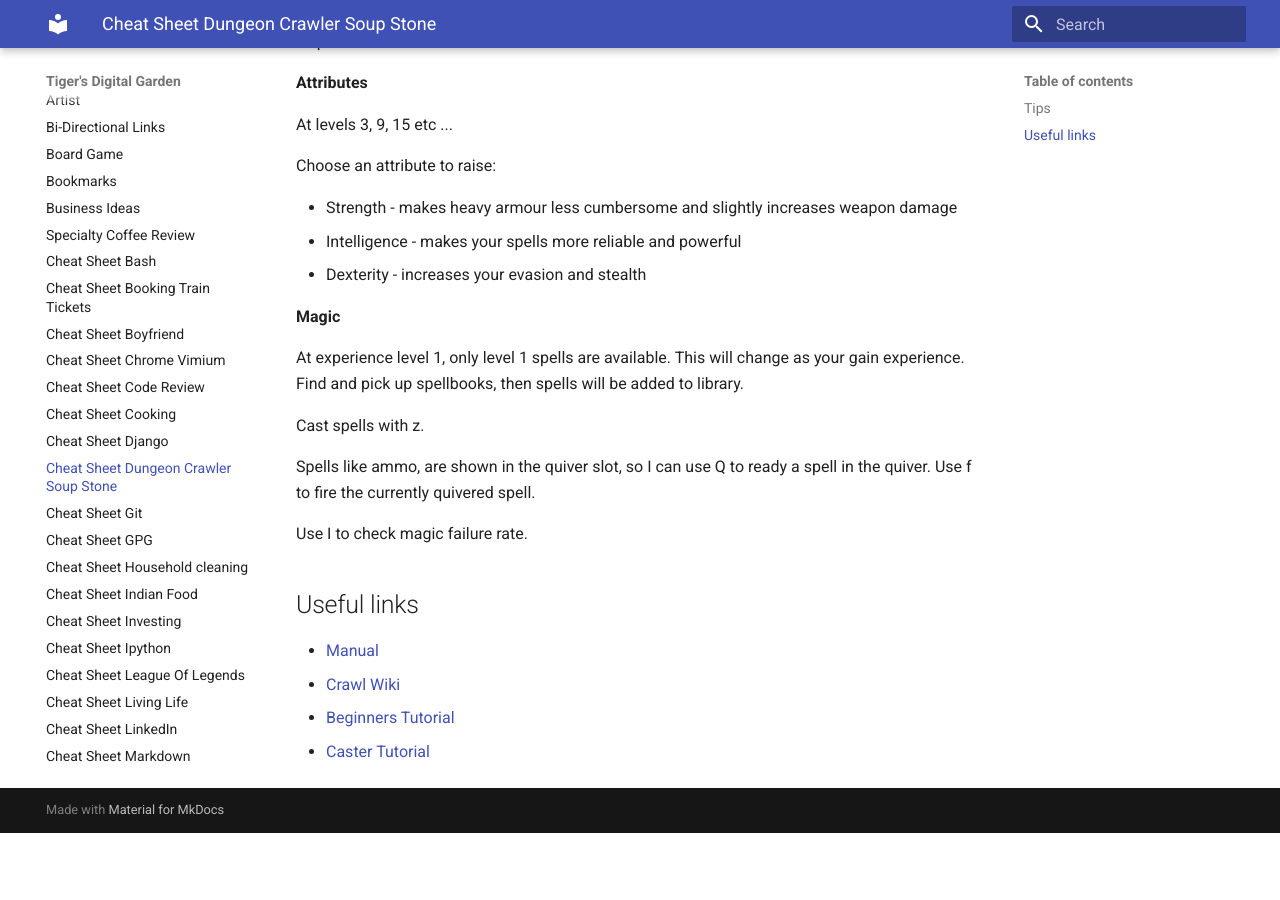
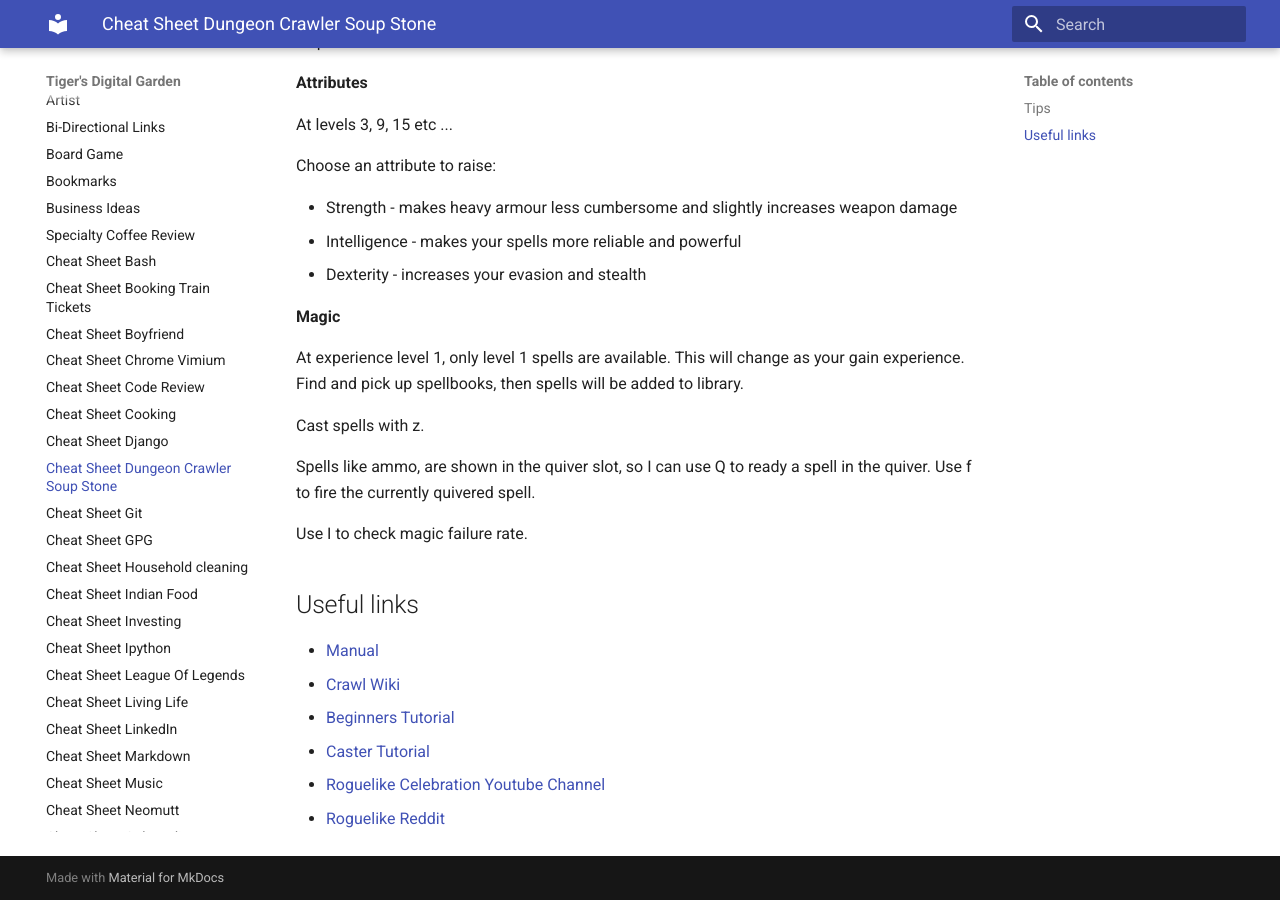
Before and after one commit to ynotstartups/notes, an MkDocs documentation site: the page built from notes/cheat-sheet-dungeon-crawler-soup-stone.md, in a window 1280 px wide and 900 px high, scrolled down 1606 px. Built offline with MkDocs 1.6.1 and Material for MkDocs 9.7.7, drawn with Linux system fonts in a browser that asks for light colours; before the commit the page ends 2439 px from its top, so only the background shows below that.

Commit message:
add more links

```diff
--- a/notes/cheat-sheet-dungeon-crawler-soup-stone.md
+++ b/notes/cheat-sheet-dungeon-crawler-soup-stone.md
@@ -61,3 +61,5 @@ Use I to check magic failure rate.
 - [Crawl Wiki](http://crawl.chaosforge.org/Crawl_Wiki)
 - [Beginners Tutorial](https://www.youtube.com/watch?v=FWz26yaF_PY&list=PLkHfUAaH9nIeRcaLVKXlYNDvZqUgXWpuX&index=1)
 - [Caster Tutorial](http://crawl.chaosforge.org/Crawl_Wiki)
+- [Roguelike Celebration Youtube Channel](https://www.youtube.com/watch?v=Uo9-IcHhq_w)
+- [Roguelike Reddit](https://www.reddit.com/r/roguelikes/)
```
